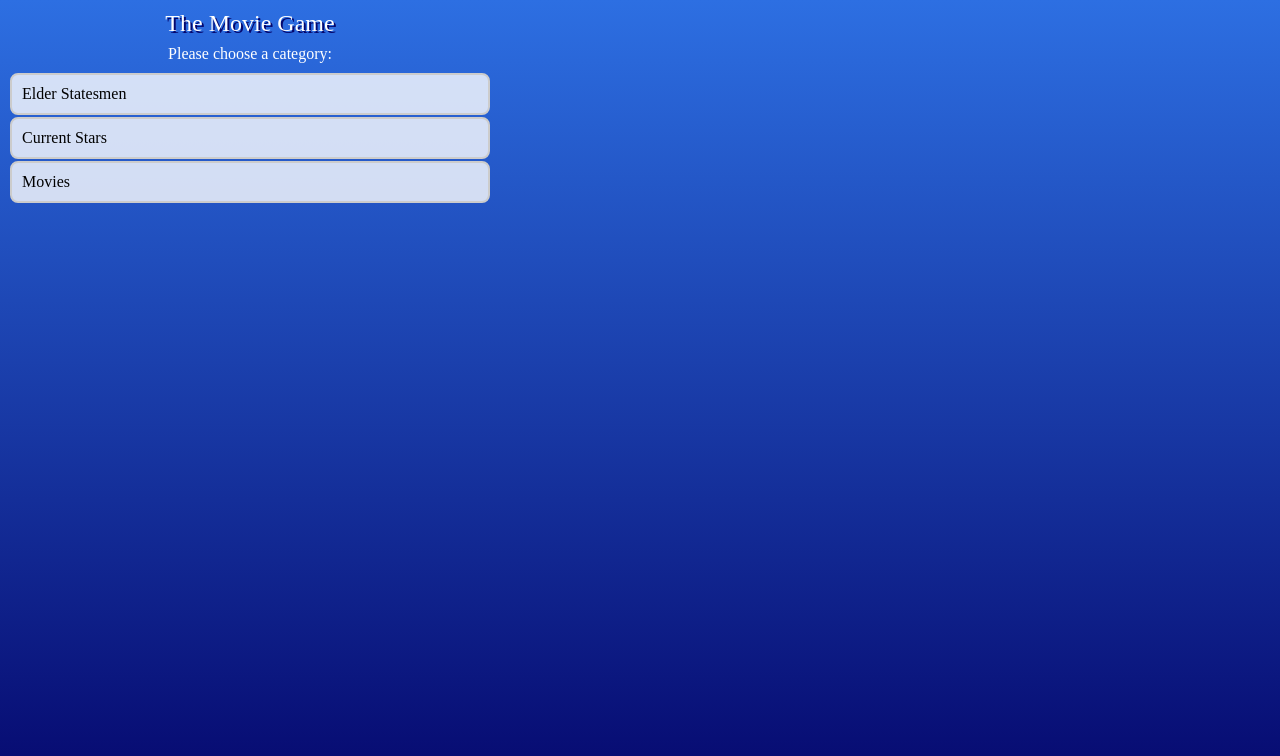
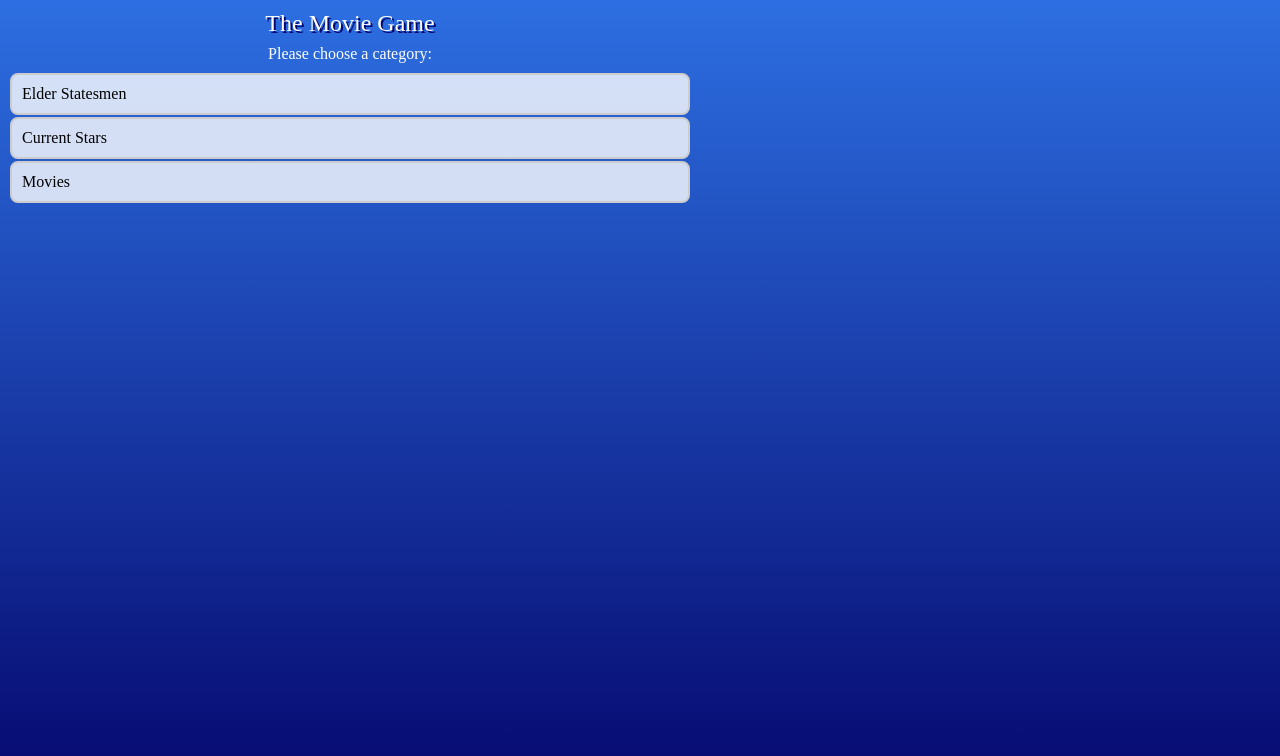
Before and after one commit to RogueIV/moviegame, a plain HTML site: page index.html in a window 1280 px wide. Drawn offline with nearby package versions, Linux system fonts and the light colour scheme.

Commit message:
minor css tweaks

```diff
--- a/css/main.css
+++ b/css/main.css
@@ -63,12 +63,13 @@ body {
   color: #ffffff;
   font-size: 1.5em;
   text-shadow: 2px 2px #05076d;
+	max-width: 680px;
 }
 
 header {
 	text-align: center;
 	width: 100%;
-	max-width: 480px;
+	max-width: 680px;
 }
 
 .choices {
@@ -177,6 +178,7 @@ header {
   border-radius: 4px;
   cursor: pointer;
   color: #ffffff;
+	max-width: 680px;
 }
 
 .generate:hover {
@@ -193,11 +195,12 @@ header {
   color: #ffffff;
   margin-left: -10px;
   margin-bottom: 10px;
+	max-width: 680px;
 }
 
 .categories {
 	width: 100%;
-	max-width: 480px;
+	max-width: 680px;
 	align-items: center;
 	list-style: none;
 	margin: 10px 0 0 0;
@@ -222,7 +225,7 @@ header {
 		color: #ffffff;
 		margin: 8px 0 8px 0;
 		width: 100%;
-		max-width: 480px;
+		max-width: 680px;
 		text-align: center;
 }
 
```
